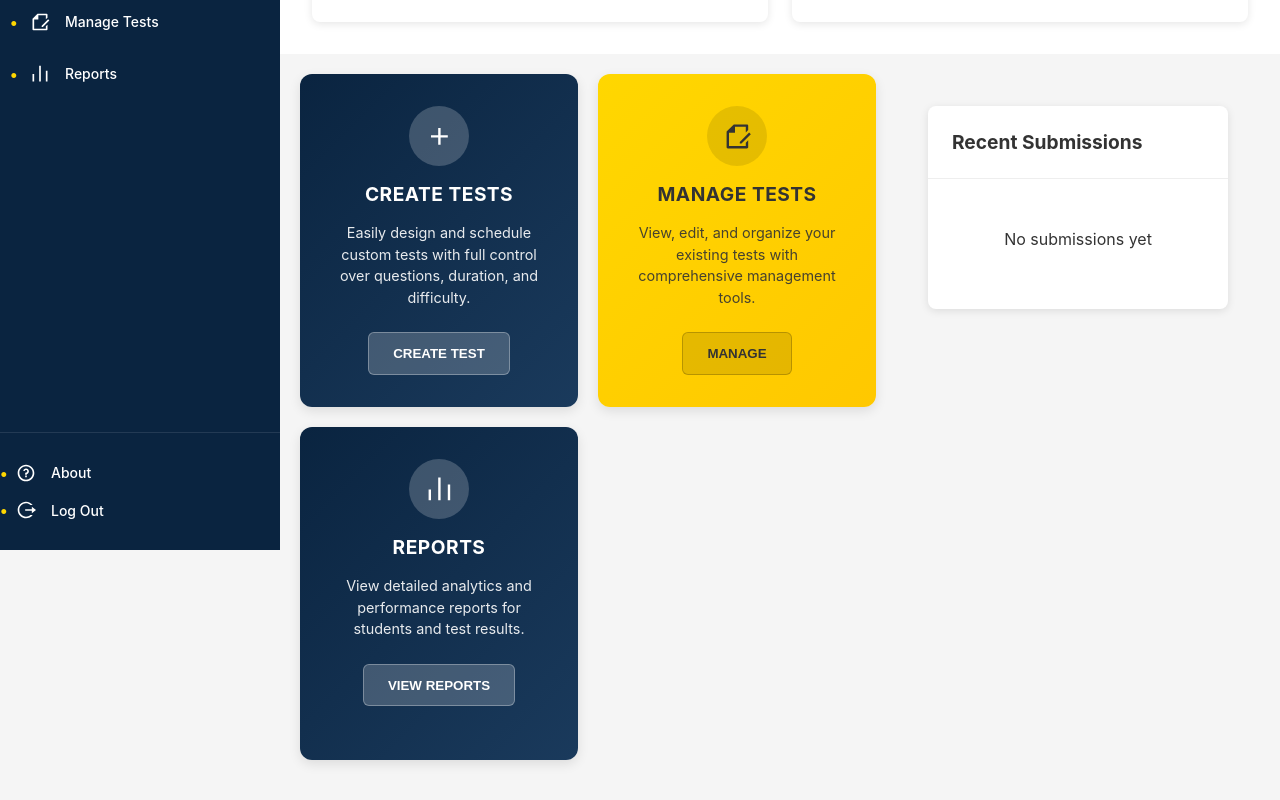
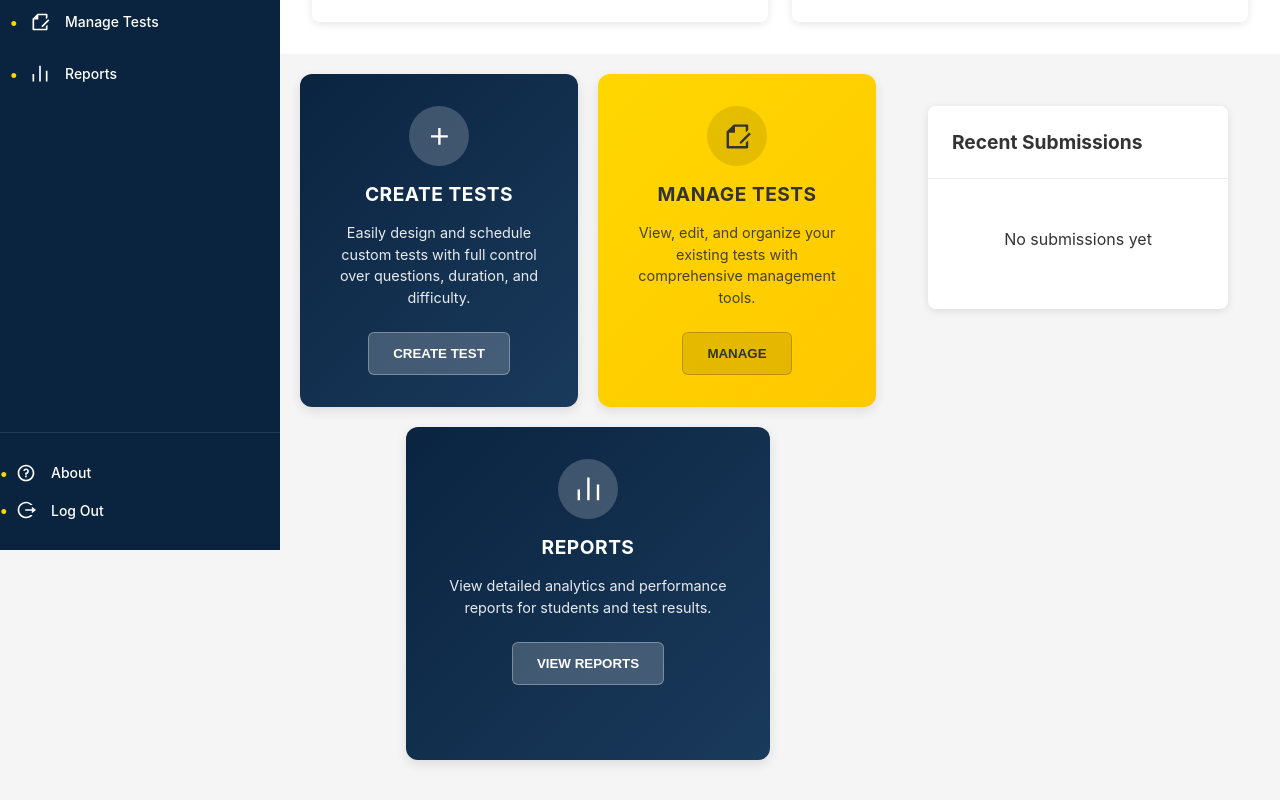
Before and after one commit to omkarumale111/Mini_Project, a React (Vite) app in the folder Front End/: page /teacher-dashboard in a window 1280 px wide. Shown: the part 250-1050 px from the top of the page. Built offline with nearby package versions, Linux system fonts and the light colour scheme.

Commit message:
Fixed the dashboard css

```diff
--- a/Front End/src/components/TeacherDashboard/TeacherDashboard.jsx
+++ b/Front End/src/components/TeacherDashboard/TeacherDashboard.jsx
@@ -267,7 +267,7 @@ const TeacherDashboard = () => {
               <button onClick={() => navigateToSection('/manage-tests')}>MANAGE</button>
             </div>
 
-            <div className="action-card tips">
+            <div className="action-card tips" style={{ gridColumn: "1 / span 2", justifySelf: "center", width: "300px" }}>
               <div className="action-icon">
                 <RiBarChartLine />
               </div>
```
